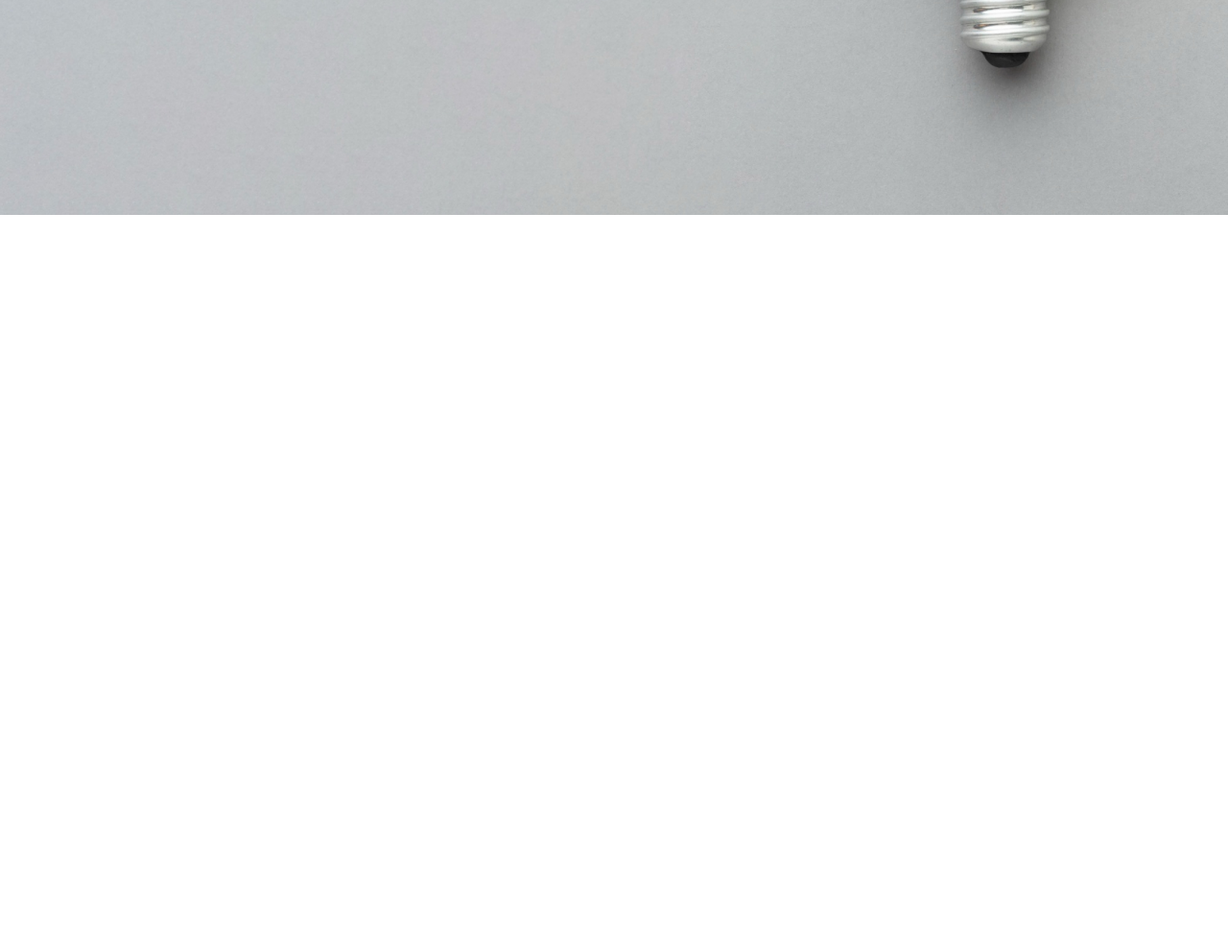
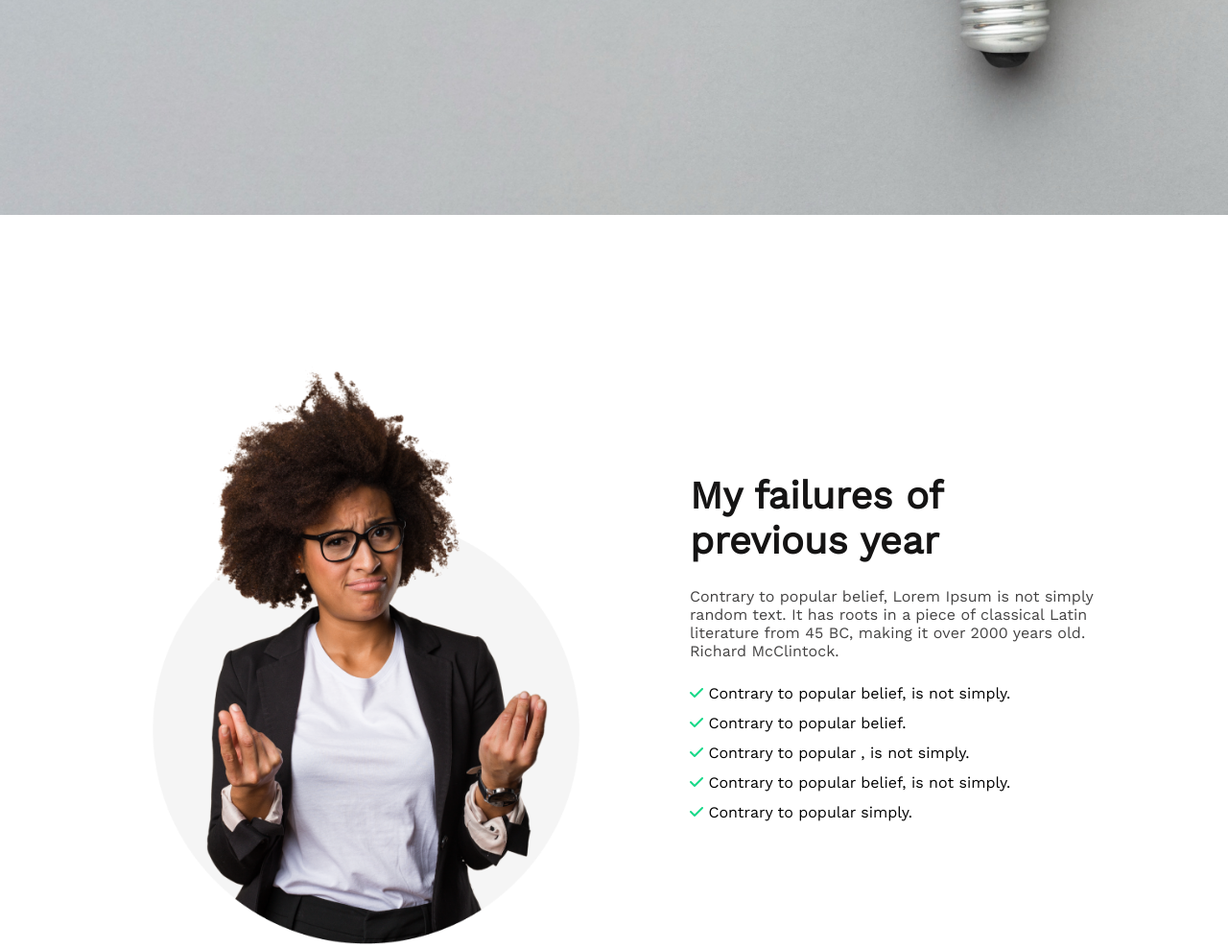
Before and after one commit to khandaker-md-yasin-arafat/new_year_new_me, a plain HTML site: page index.html in a window 1280 px wide. Shown: the part 585-1573 px from the top of the page at 96% size. Before the commit the page ends 809 px from the top, so only its background shows below. Drawn offline with nearby package versions, Linux system fonts and the light colour scheme.

Commit message:
previous years added

```diff
--- a/index.html
+++ b/index.html
@@ -5,11 +5,13 @@
     <meta http-equiv="X-UA-Compatible" content="IE=edge">
     <meta name="viewport" content="width=device-width, initial-scale=1.0">
     <title>New Year New Me</title>
+    <!-- font awesome -->
+    <link rel="stylesheet" href="https://cdnjs.cloudflare.com/ajax/libs/font-awesome/6.3.0/css/all.min.css" integrity="sha512-SzlrxWUlpfuzQ+pcUCosxcglQRNAq/DZjVsC0lE40xsADsfeQoEypE+enwcOiGjk/bSuGGKHEyjSoQ1zVisanQ==" crossorigin="anonymous" referrerpolicy="no-referrer" />
     <!-- main css -->
     <link rel="stylesheet" href="styles/main.css">
 </head>
 <body>
-    <!-- header starts here -->
+    <!-- header part starts here -->
     <header>
         <div class="header-details">
             <h2 class="header-title">All Thinks Are Possible If You believe</h2>
@@ -17,11 +19,32 @@
             <button class="header-btn">Contact Us</button>
         </div>
     </header>
-    <!-- header ends here -->
+    <!-- header part ends here -->
 
+    <!-- main part starts here -->
     <main>
-
+        <!-- previous year part starts here -->
+        <section class="container">
+            <div class="previous-years">
+                <div class="previous-years-img">
+                    <img src="images/person.png" alt="">
+                </div>
+                <div class="previous-years-description">
+                    <h3 class="previous-years-description-title">My failures of previous year</h3>
+                    <p class="previous-years-description-content">Contrary to popular belief, Lorem Ipsum is not simply random text. It has roots in a piece of classical Latin literature from 45 BC, making it over 2000 years old. Richard McClintock.</p>
+                    <ul class="previous-years-description-list">
+                        <li><i class="fas fa-check"></i> Contrary to popular belief, is not simply.</li>
+                        <li><i class="fas fa-check"></i> Contrary to popular belief.</li>
+                        <li><i class="fas fa-check"></i> Contrary to popular , is not simply.</li>
+                        <li><i class="fas fa-check"></i> Contrary to popular belief, is not simply.</li>
+                        <li><i class="fas fa-check"></i> Contrary to popular simply.</li>
+                    </ul>
+                </div>
+            </div>
+        </section>
+        <!-- previous year part starts here -->
     </main>
+    <!-- main part ends here -->
     <footer>
 
     </footer>
--- a/styles/main.css
+++ b/styles/main.css
@@ -6,15 +6,30 @@
     margin: 0;
     padding: 0;
     font-family: 'Work Sans', sans-serif;
+    list-style: none;
 }
 
-/* header styles */
+.container {
+    width: 1000px;
+    margin: 0 auto;
+}
+
+section {
+    margin-bottom: 150px;
+}
+
+img {
+    width: 100%;
+}
+
+/* header part styles */
 header {
     background-image: url(../images/banner/banner.png);
     height: 809px;
     background-repeat: no-repeat;
     background-size: 100% 100%;
     transform: scaleX(-1);
+    margin-bottom: 150px;
 }
 
 .header-details {
@@ -49,3 +64,34 @@ header {
     color: #FFFFFF;
     border: 0;
 }
+
+/* previous years styles */
+.previous-years {
+    display: flex;
+    gap: 100px;
+    align-items: center;
+}
+
+.previous-years-description {
+    width: 50%;
+}
+
+.previous-years-description-title {
+    font-weight: 700;
+    font-size: 40px;
+    color: #151414;
+    margin-bottom: 25px;
+}
+
+.previous-years-description-content {
+    color: #444343;
+    margin-bottom: 25px;
+}
+
+.previous-years-description-list li {
+    margin-bottom: 12px;
+}
+
+.previous-years-description-list li i{
+    color: #16D887;
+}
```
